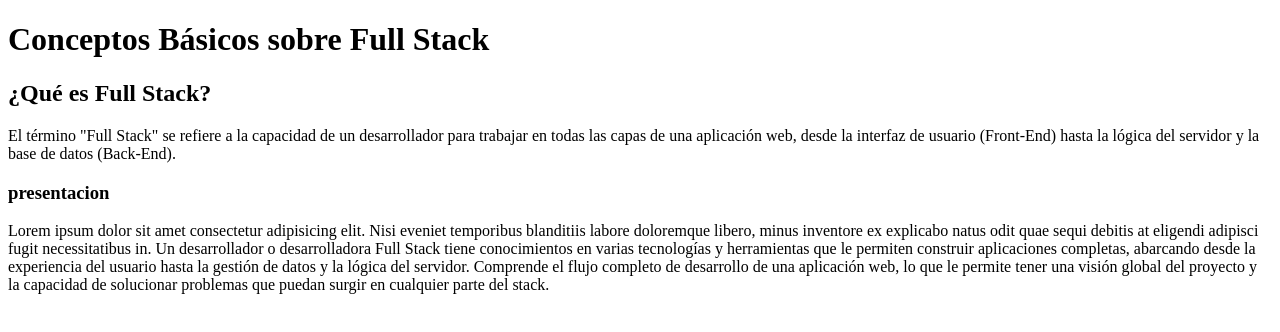
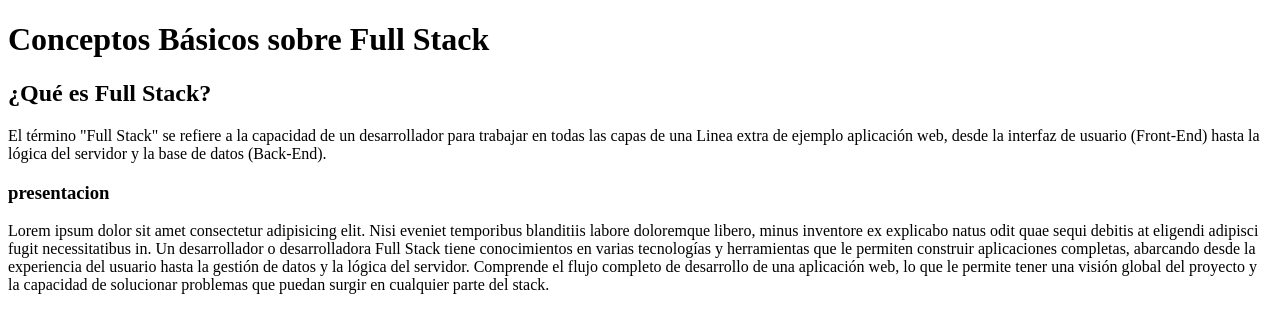
Before and after one commit to jorgealbertouseche/Curso-FontEnd, a plain HTML site: page Clase 2/index.html in a window 1280 px wide. Drawn offline with Linux system fonts and the light colour scheme.

Commit message:
primer cambio

```diff
--- a/Clase 2/index.html
+++ b/Clase 2/index.html
@@ -12,6 +12,7 @@
     <h2> ¿Qué es Full Stack? </h2>
 
     <p>El término "Full Stack" se refiere a la capacidad de un desarrollador para trabajar en todas las capas de una
+        Linea extra de ejemplo
         aplicación web, desde la interfaz de usuario (Front-End) hasta la lógica del servidor y la base de datos
         (Back-End). </p>
 
```
